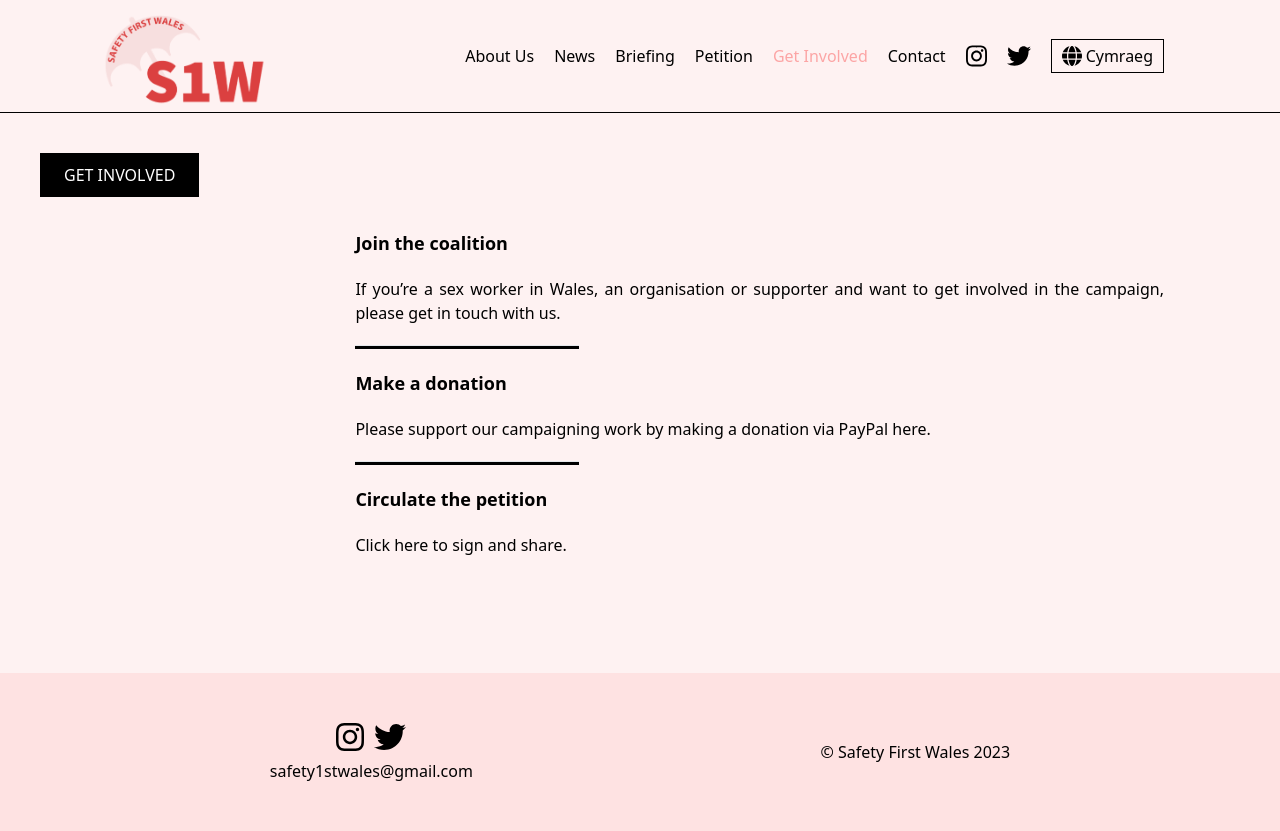
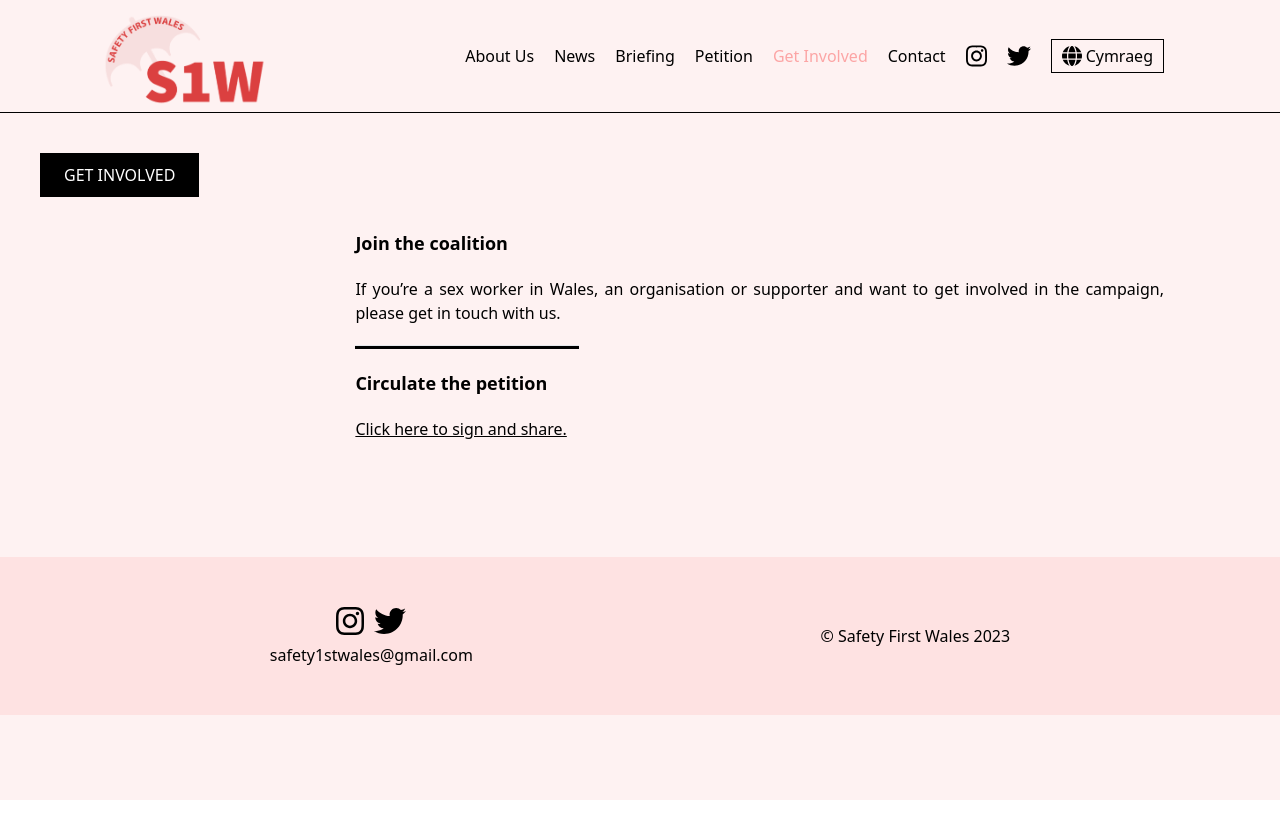
Before and after one commit to ehwus/sfw2, a React (Vite) app: page /get-involved in a window 1280 px wide. After the commit the page ends 800 px from the top, so only its background shows below. Built offline with nearby package versions, Linux system fonts and the light colour scheme.

Commit message:
Bilingual GetInvolved

```diff
--- a/src/pages/GetInvolved.tsx
+++ b/src/pages/GetInvolved.tsx
@@ -1,29 +1,39 @@
+import { useBilingualism } from "../hooks/useBilingalism";
+import { NavLink } from "react-router-dom";
+
 export function GetInvolved() {
+  const { language } = useBilingualism();
+
   return (
     <section className="w-full flex flex-col lg:flex-row">
-      <h3 className="bg-black py-2.5 whitespace-nowrap px-6 text-center text-white w-40 h-11 mx-auto mt-5 lg:m-10">
-        GET INVOLVED
+      <h3 className="bg-black py-2.5 whitespace-nowrap px-6 text-center text-white w-44 h-11 mx-auto mt-5 lg:m-10">
+        {language === "English" ? "GET INVOLVED" : "CYMERWCH RAN"}
       </h3>
       <aside className="lg:p-24 flex flex-col gap-5 m-5">
-        <h4 className="text-lg font-bold">Join the coalition</h4>
+        <h4 className="text-lg font-bold">
+          {language === "English"
+            ? "Join the coalition"
+            : "Ymunwch â’r glymblaid"}
+        </h4>
         <p className="text-justify">
-          {/*  todo - add link to contact page */}
-          If you’re a sex worker in Wales, an organisation or supporter and want
-          to get involved in the campaign, please get in touch with us.
+          {language === "English"
+            ? "If you’re a sex worker in Wales, an organisation or supporter and want to get involved in the campaign, please get in touch with us."
+            : "Os ydych yn weithiwr rhyw yng Nghymru, yn sefydliad neu’n gefnogwr ac eisiau cymryd rhan yn yr ymgyrch, cysylltwch â ni."}
         </p>
         <hr className="bg-black h-1 w-56 mx-auto lg:mx-0" />
-        <h4 className="text-lg font-bold">Make a donation</h4>
-        <p className="text-justify">
-          {/*  todo - add link to paypal */}
-          Please support our campaigning work by making a donation via PayPal
-          here.
-        </p>
-        <hr className="bg-black h-1 w-56 mx-auto lg:mx-0" />
-        <h4 className="text-lg font-bold">Circulate the petition</h4>
-        <p className="text-justify">
-          {/*  todo - add link to paypal */}
-          Click here to sign and share.
-        </p>
+        <h4 className="text-lg font-bold">
+          {language === "English"
+            ? "Circulate the petition"
+            : "Lledaenu’r ddeiseb"}
+        </h4>
+        <NavLink
+          className="text-justify hover:text-red-500 underline"
+          to="/petition"
+        >
+          {language === "English"
+            ? "Click here to sign and share."
+            : "Cliciwch yma i lofnodi ac i rannu."}
+        </NavLink>
       </aside>
     </section>
   );
```
